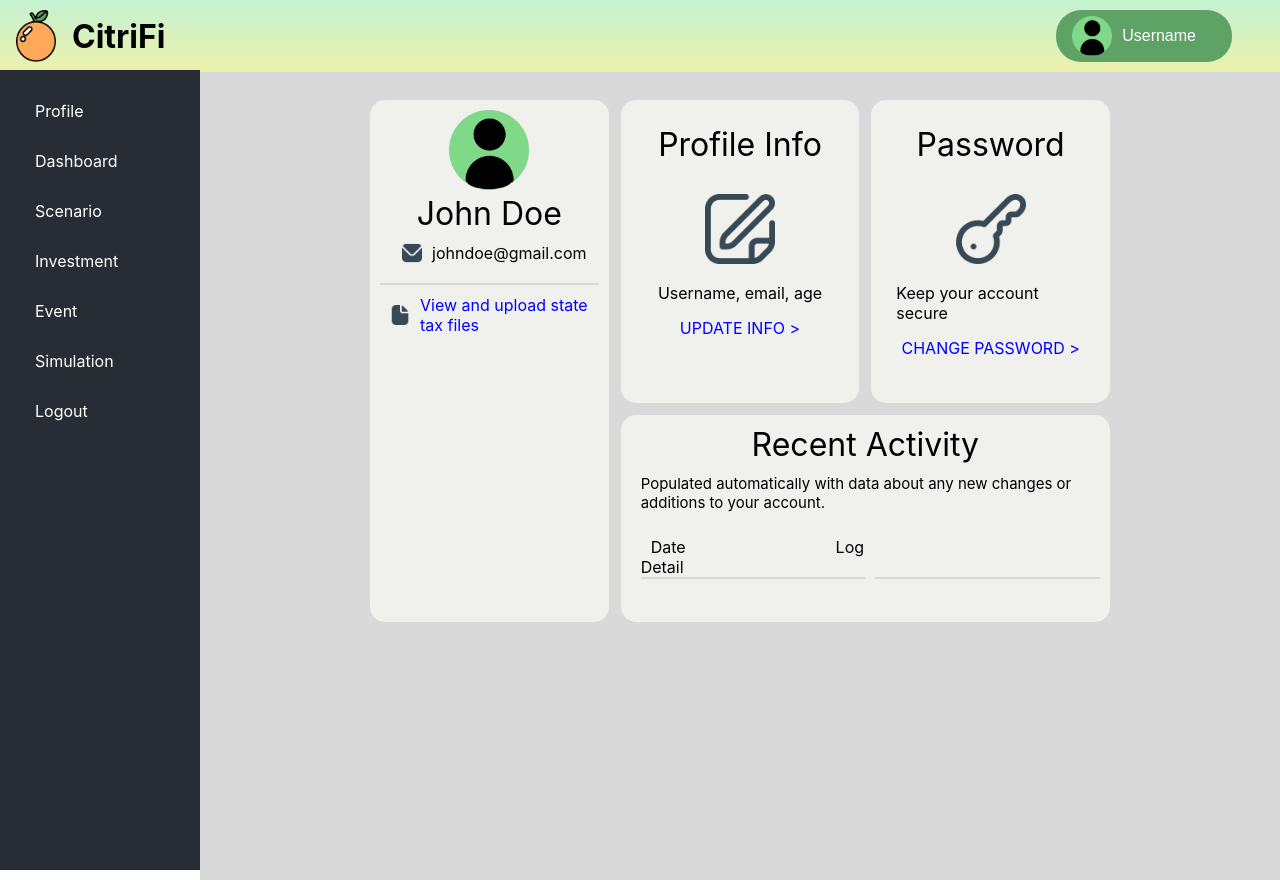
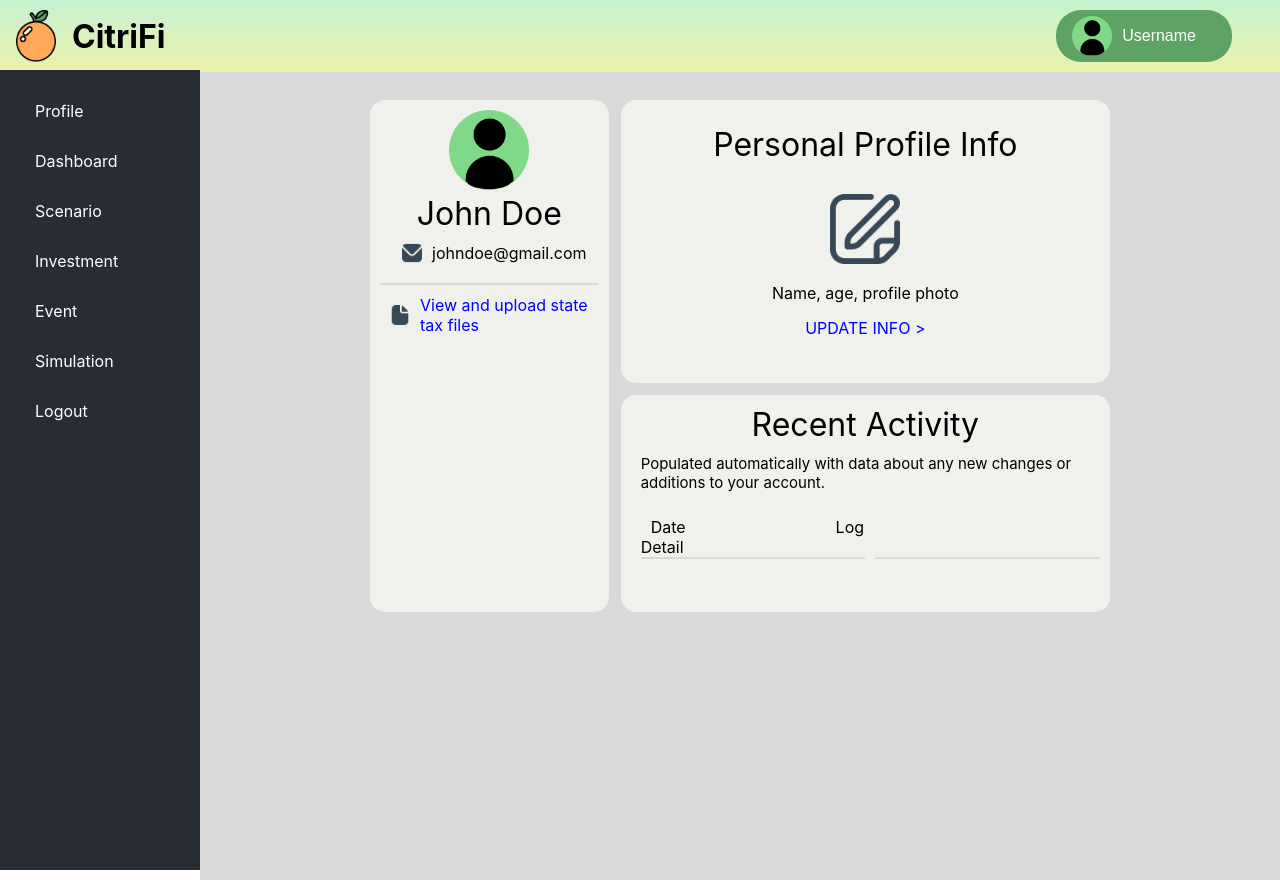
Before and after one commit to Amanda-Ng/Lifetime-Financial-Planner, a React (Create React App) app in the folder client/: page /profile in a window 1280 px wide. Built offline with nearby package versions, Linux system fonts and the light colour scheme; sample sign-in values are in the browser's storage.

Commit message:
Update profile page

```diff
--- a/client/src/ProfilePage.css
+++ b/client/src/ProfilePage.css
@@ -50,7 +50,7 @@
 
 .profile2{
     grid-row: 1;
-    grid-column: 2;
+    grid-column: 2 / span 2;
     background-color: #F0F1ED;
     height:100%;
     width:100%;
@@ -63,26 +63,10 @@
     margin:15px;
 }
 
-.editPage_icon, .key_icon {
+.editPage_icon {
     margin-top: 15px;
     width:70px;
     height:auto;
-}
-
-.profile3{
-    grid-row: 1;
-    grid-column: 3;
-    height: 100%;
-    width:100%;
-    background-color: #F0F1ED;
-    padding: 10px;
-    justify-items: center;
-    align-items:center;
-    border-radius: 15px;
-}
-
-.profile3 div{
-    margin:15px;
 }
 
 .profile4{
--- a/client/src/ProfilePage.js
+++ b/client/src/ProfilePage.js
@@ -19,17 +19,10 @@ function ProfilePage() {
                 {/* !!Add action to text above */}
             </div>
             <div className="profile2">
-                <div className="section_header">Profile Info</div>
+                <div className="section_header">Personal Profile Info</div>
                 <img src="editPage.png" alt="editProfile" className="editPage_icon" />
-                <div>Username, email, age</div>
+                <div>Name, age, profile photo</div>
                 <div className="update_info_option">UPDATE INFO &gt;</div>
-            </div>{" "}
-            {/* !!Add action to text above */}
-            <div className="profile3">
-                <div className="section_header">Password</div>
-                <img src="key.png" alt="key_icon" className="key_icon" />
-                <div>Keep your account secure</div>
-                <div className="change_password_option">CHANGE PASSWORD &gt;</div>
             </div>{" "}
             {/* !!Add action to text above */}
             <div className="profile4">
```
